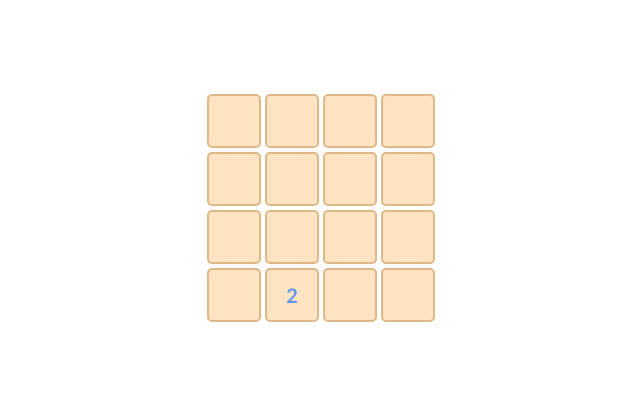
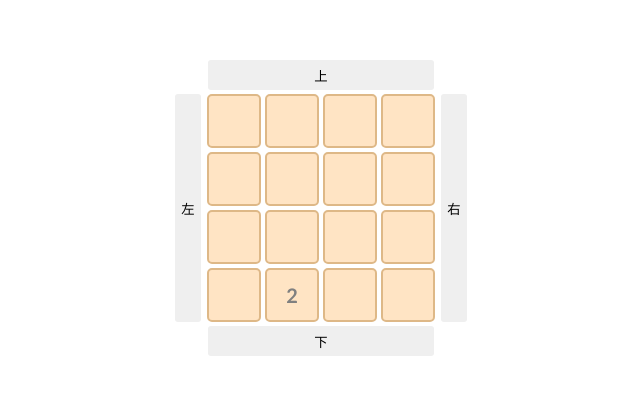
Before and after one commit to ja-plus/2048-web, a plain HTML site: page 2048.html in a window 1280 px wide. Shown: the part 192-586 px from the top of the page, without its empty margins (319-959 px from the left). Drawn offline with Linux system fonts and the light colour scheme.

Commit message:
update number color

```diff
--- a/2048.html
+++ b/2048.html
@@ -1,5 +1,5 @@
 <!DOCTYPE html>
-<html lang="en">
+<html lang="zh_CN">
 <head>
     <meta charset="UTF-8">
     <meta name="viewport" content="width=device-width, initial-scale=1.0">
@@ -8,10 +8,10 @@
     <link rel="stylesheet" href="style.css">
 </head>
 <body>
-    <!-- <button onclick="pushUp();">上</button>
-    <button onclick="pushDown();">下</button>
-    <button onclick="pushLeft();">左</button>
-    <button onclick="pushRight();">右</button> -->
+
+    <div class="grid-container">
+        <button id="up-btn" class="up-btn">上</button>
+        <button id='left-btn' class="left-btn">左</button>
         <div id="gameDiv" class="gameContainer">
             <div class="numCube" name="numCube" ></div>
             <div class="numCube" name="numCube" ></div>
@@ -33,6 +33,10 @@
             <div class="numCube" name="numCube" ></div>
             <div class="numCube" name="numCube" ></div>
         </div>
+        <button id='right-btn' class="right-btn">右</button>
+        <button id="down-btn" class="down-btn">下</button>
+
+    </div>
 
     <!-- <div>
         <span>自定义出现的数</span>
@@ -41,6 +45,5 @@
     </div> -->
 
 </body>
-<!-- <script src="./jquery-3.2.1.min.js"></script> -->
 <script src="./2048.js" type="module"></script>
 </html>
--- a/2048.js
+++ b/2048.js
@@ -1,16 +1,31 @@
 import GameCore from './gameCore.js'
+let game;
 window.onload=function(){
     // alert("mission start!");
-    let game =  new GameCore();
+    game = new GameCore();
     keyAction(game);//初始化键盘响应事件
     touchAction(game);
+    mouseAction(game);
+
 };
+function mouseAction(game){
+    let buttons = document.querySelectorAll('.grid-container button');
+    for (const button of buttons) {
+        button.addEventListener('click',() => {
+            game.control(button.id.split('-')[0]);
+        })
+    }
+}
+function restart(){
+
+}
 /**键盘响应事件 */
 function keyAction(game){
     document.onkeydown = function(event){
         var e = event || window.event || arguments.callee.caller.arguments[0];
         if(e.keyCode == 37){
             game.control('left');
+            // document.querySelector('.left-btn').click();
         }
         if(e.keyCode == 38){
             game.control('up');
--- a/gameCore.js
+++ b/gameCore.js
@@ -187,9 +187,10 @@ export default class Core {
     let numCude = document.querySelectorAll("#gameDiv>.numCube");
     for (let i = 0; i < this.MATRIC_SIZE; i++) {
       for (let j = 0; j < this.MATRIC_SIZE; j++) {
+        let num = this.GAME[i][j];
         let cube = numCude[this.MATRIC_SIZE * i + j]
-        cube.textContent = this.GAME[i][j] || '';
-        // TODO: 数字越大，颜色越鲜艳
+        cube.textContent = num || '';
+        cube.style.color = NUM_COLOR_MAP[num]; // different number different color
         if(this.newNumPosition.includes(i+ '-' + j)){
           cube.classList.remove('scale');
           void cube.offsetWidth; // trigger reflow
@@ -199,3 +200,17 @@ export default class Core {
     }
   }
 }
+
+const NUM_COLOR_MAP = {
+  2: 'gray',
+  4: 'green',
+  8: 'blue',
+  16: 'cyan',
+  32: 'orange',
+  64: 'brown',
+  128: 'violte',
+  256: 'darkgreen',
+  512: 'teal',
+  1024: 'tomato',
+  2048: 'red'
+}
--- a/style.css
+++ b/style.css
@@ -4,6 +4,30 @@ body{
   height: 100vh;
   justify-content: center;
   align-items: center;
+}
+.grid-container{
+  display: grid;
+  grid-template-columns: 30px auto 30px;
+  grid-template-rows: 30px auto 30px;
+  gap: 4px;
+  justify-items: center;
+}
+
+.grid-container >button {
+  border: none;
+  outline: none;
+  border-radius: 3px;
+}
+.grid-container >button:active{
+  background: gray;
+}
+.grid-container .up-btn{
+  grid-column: span 3;
+  width: 226px;
+}
+.grid-container .down-btn{
+  grid-column: span 3;
+  width: 226px;
 }
 .gameContainer{
   display: grid;
```
Lines whose indentation alone changed are shown as unchanged.
